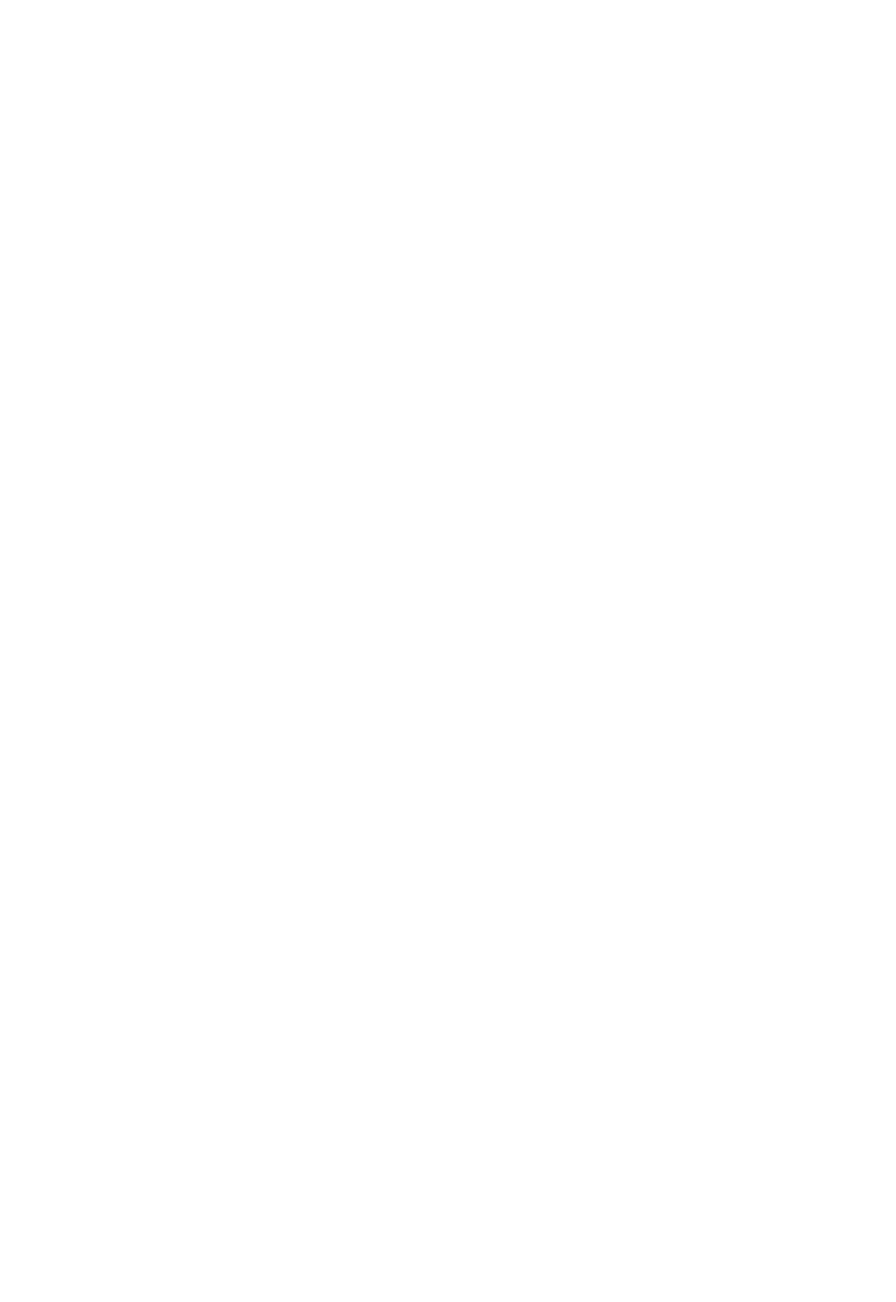
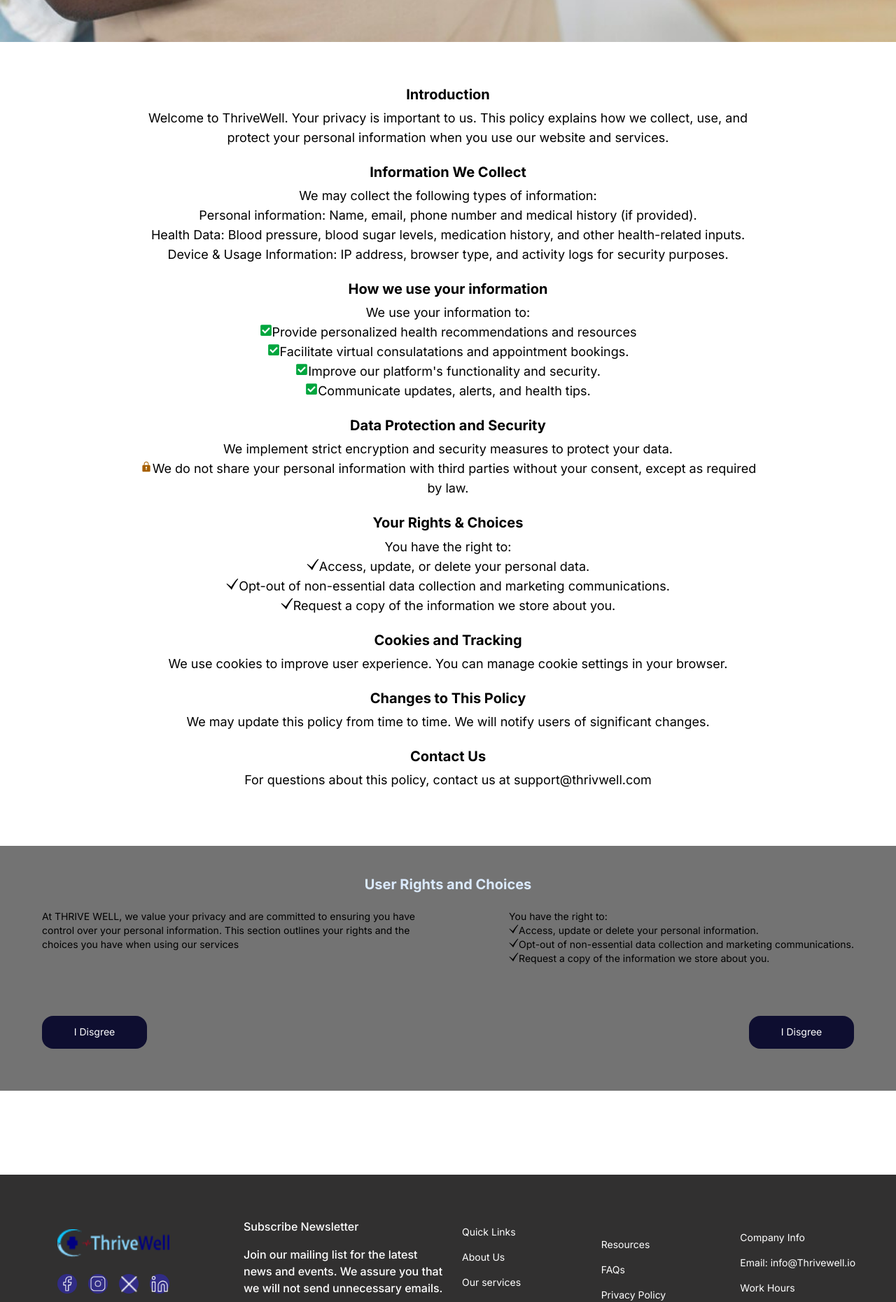
Before and after one commit to Benedyct01/thrivewell, a React (Vite) app: page /privacypolicy in a window 1280 px wide. Before the commit this address had no page. Shown: the part 740-2601 px from the top of the page at 70% size. Before the commit the page ends 800 px from the top, so only its background shows below. Built offline with nearby package versions, Linux system fonts and the light colour scheme.

Commit message:
Initial Commit

```diff
--- a/src/App.jsx
+++ b/src/App.jsx
@@ -8,6 +8,7 @@
 import Donations from './Donations'
 import Services from './Services'
 import Consultation from './Consultation'
+import Privacypolicy from './Privacypolicy'
 
 const App = () => {
   return (
@@ -19,6 +20,7 @@
       <Route path='/donations' element={ <Donations/> }/>
       <Route path='/services' element={ <Services/> }/>
       <Route path='/consultation' element={ <Consultation/> }/>
+      <Route path='/privacypolicy' element={ <Privacypolicy/> }/>
     </Routes>
     </BrowserRouter>
     </>
--- /dev/null
+++ b/src/Privacypolicy.jsx
@@ -0,0 +1,20 @@
+import React from 'react'
+import Navbar from './components/Navbar'
+import Hero from './components/privacypolicy/Hero'
+import Docs from './components/privacypolicy/Docs'
+import Rightsnchoices from './components/privacypolicy/Rightsnchoices'
+import Footer from './components/home/footer'
+
+const Privacypolicy = () => {
+  return (
+    <>
+    <Navbar/>
+    <Hero/>
+    <Docs/>
+    <Rightsnchoices/>
+    <Footer/>
+    </>
+  )
+}
+
+export default Privacypolicy
--- a/src/components/consultation/Dedicated.jsx
+++ b/src/components/consultation/Dedicated.jsx
@@ -4,16 +4,16 @@
   return (
     <>
     <section className='bg-[#C7DFE7] max-lg:mb-10'>
-        <div className='w-full flex flex-1/2 flex-col-reverse md:flex-row p-15 md:p-5 lg:p-20 md:gap-2 lg:gap-20 xl:gap-50'>
-            <div className='w-full md:w-[36%] lg:w-[36%] flex flex-col gap-7 max-md:items-center max-md:justify-center max-md:text-center'>
-                <div className='max-md:hidden flex flex-col gap-3 md:mt-[50%]'>
+        <div className='w-full flex flex-1/2 flex-col-reverse md:flex-row p-5 md:p-5 lg:p-20 md:gap-2 lg:gap-20 xl:gap-50'>
+            <div className='w-full md:w-[36%] lg:w-[36%] flex flex-col max-md:gap-3 gap-7 max-md:items-center max-md:justify-center max-md:text-center'>
+                <div className='max-md:hidden flex flex-col max-md:gap-1 gap-3 md:mt-[50%]'>
                   <div className="h-px size-5 w-30 bg-black">
                   </div>
                     <p className=' text-sm text-[#515151] tracking-widest font-semibold'>Meet a Doctor</p>
                 </div>
-                <h2 className='font-light text-2xl md:text-3xl'>We're Dedicated To Your Well-Being</h2>
+                <h2 className='max-md:mt-5 font-light text-base md:text-3xl'>We're Dedicated To Your Well-Being</h2>
                 <p className='text-sm text-[#515151]'>What's your biggest concern when it comes to online healthcare consulatations? Let's talk!"</p>
-                <button className='h-[50px] w-[170px] rounded-2xl bg-[#010080] hover:bg-indigo-950 text-white'>Contact Us</button>
+                <button className='h-[50px] w-[170px] rounded-2xl bg-[#010080] hover:bg-indigo-950 text-white max-md:mb-3'>Contact Us</button>
             </div>
 
 
@@ -24,13 +24,13 @@
                 <img src='/docthree.png' className='rounded-3xl min-w-[200px] min-h-[150px]'/>
                 <img src='/docfour.png' className='rounded-3xl -mt-20 min-w-[200px] min-h-[150px]'/>
             </div>
-            <div className='min-md:hidden min-w-[60%] items-center justify-around mx-auto grid grid-cols-2 gap-2 p-9 mt-15'>
+            <div className='min-md:hidden min-w-[60%] items-center justify-around mx-auto grid grid-cols-2 gap-2 mt-15'>
                 <img src='/mobiledocone.png' className='rounded-3xl -28 min-w-[130px] min-h-[170px] scale-x-[-1] mx-auto -mt-15'/>
                 <img src='/mobiledoctwo.png' className='rounded-3xl min-w-[130px] min-h-[170px] scale-x-[-1] mx-auto'/>
                 <img src='/mobiledocthree.png' className='rounded-3xl  min-w-[130px] min-h-[170px] scale-x-[-1] mx-auto -mt-15'/>
                 <img src='/mobiledocfour.png' className='rounded-3xl min-w-[130px] min-h-[170px] scale-x-[-1] mx-auto'/>
             </div>
-            <div className='min-md:hidden flex flex-col gap-3 mt-[10%] ml-auto'>
+            <div className='min-md:hidden flex flex-col gap-3 mt-[5%] ml-auto'>
                     <p className='text-sm text-[#515151] tracking-widest font-semibold'>Meet a Doctor</p>
                     <div className="h-px size-5 w-30 bg-black">
                   </div>
--- a/src/components/home/Donate.jsx
+++ b/src/components/home/Donate.jsx
@@ -1,4 +1,5 @@
 import React from 'react'
+import { Link } from 'react-router-dom'
 
 const Donate = () => {
   return (
@@ -6,9 +7,9 @@
     <div className='w-[90%] mx-auto p-12 max-sm:p-7 bg-[#D7D7D7] flex flex-row max-sm:flex-col rounded-lg'>
       <h1 className='text-[#0170FF] min-md:text-4xl max-md:text-2xl w-1/2 max-sm:w-full p-5'>Any amount helps take care of one patient, Every Penny Counts...</h1>
       <div className='flex min-sm:m-auto max-sm:pl-30'>
-            <button className='justify-center items-center text-center m-auto bg-indigo-900 hover:bg-indigo-950 text-white px-5 w-[220px] h-[75px] rounded-2xl max-md:w-[200px] max-md:h-[55px] '>
+           <Link to="/donations"><button className='justify-center items-center text-center m-auto bg-indigo-900 hover:bg-indigo-950 text-white px-5 w-[220px] h-[75px] rounded-2xl max-md:w-[200px] max-md:h-[55px] '>
       Donate
-            </button>
+            </button></Link>
       </div>
     </div>
     </>
--- a/src/components/home/Footer.jsx
+++ b/src/components/home/Footer.jsx
@@ -43,8 +43,8 @@
         <div className='w-full lg:w-1/2 mx-auto flex flex-row  gap-3 px-5 justify-center items-center max-lg:pt-8 font-light lg:font-normal'>
         <div className="flex flex-col gap-4 w-1/3 text-sm">
         <p>Quick Links</p>
-          <Link to="/" className="hover:text-indigo-600 transition">About Us</Link>
-          <a href="/about" className="hover:text-indigo-600 transition">Our services</a>
+          <Link to="/about" className="hover:text-indigo-600 transition">About Us</Link>
+          <a href="/services" className="hover:text-indigo-600 transition">Our services</a>
           <a href="/services" className="hover:text-indigo-600 transition">Article</a>
           <Link to="/contact" className="hover:text-indigo-600 transition">Contact Us</Link>
         </div>
@@ -53,7 +53,7 @@
         <div className="flex flex-col gap-4 w-1/3 text-sm font-light lg:font-normal">
         <p>Resources</p>
           <Link to="/" className="hover:text-indigo-600 transition">FAQs</Link>
-          <a href="/about" className="hover:text-indigo-600 transition">Privacy Policy</a>
+          <Link to="/privacypolicy" className="hover:text-indigo-600 transition">Privacy Policy</Link>
           <a href="/services" className="hover:text-indigo-600 transition">Terms of Service</a>
         </div>
 
--- /dev/null
+++ b/src/components/privacypolicy/Docs.jsx
@@ -0,0 +1,65 @@
+import React from 'react'
+import { FaCheckSquare } from "react-icons/fa";
+import { IoIosLock } from 'react-icons/io';
+import { GiCheckMark } from 'react-icons/gi';
+
+const Docs = () => {
+  return (
+    <>
+    <div className='text-center mb-5 gap-1 w-[70%] mx-auto'>
+        <h1 className='text-sm lg:text-lg xl:text-[20px] font-bold mb-1'>Introduction</h1>
+        <p className='text-sm md:text-base xl:text-lg'>Welcome to ThriveWell. Your privacy is important to us. This policy explains how we collect, use, and protect your personal
+information when you use our website and services.</p>
+    </div>
+
+    <div className='w-[70%] text-center mb-5 gap-1 mx-auto'>
+        <h1 className='text-sm lg:text-lg xl:text-[20px] font-bold mb-1'>Information We Collect</h1>
+        <p className='text-sm md:text-base xl:text-lg'>We may collect the following types of information:</p>
+        <p className='text-sm md:text-base xl:text-lg'>Personal information: Name, email, phone number and medical history (if provided).</p>
+        <p className='text-sm md:text-base xl:text-lg'>Health Data: Blood pressure, blood sugar levels, medication history, and other health-related inputs.</p>
+        <p className='text-sm md:text-base xl:text-lg'>Device & Usage Information: IP address, browser type, and activity logs for security purposes.</p>
+    </div>
+
+    <div className='text-center mb-5 gap-1 w-[70%] mx-auto'>
+        <h1 className='text-sm lg:text-lg xl:text-[20px] font-bold mb-1'>How we use your information</h1>
+        <p className='text-sm md:text-base xl:text-lg'>We use your information to:</p>
+        <p className='text-sm md:text-base xl:text-lg'><span className='text-green-600 inline-block'><FaCheckSquare/></span>Provide personalized health recommendations and resources</p>
+        <p className='text-sm md:text-base xl:text-lg'><span className='text-green-600 inline-block'><FaCheckSquare/></span>Facilitate virtual consulatations and appointment bookings.</p>
+        <p className='text-sm md:text-base xl:text-lg'><span className='text-green-600 inline-block'><FaCheckSquare/></span>Improve our platform's functionality and security.</p>
+        <p className='text-sm md:text-base xl:text-lg'><span className='text-green-600 inline-block'><FaCheckSquare/></span>Communicate updates, alerts, and health tips.</p>
+
+    </div>
+
+    <div className='w-[70%] mx-auto text-center mb-5 gap-1'>
+        <h1 className='text-sm lg:text-lg xl:text-[20px] font-bold mb-1'>Data Protection and Security</h1>
+        <p className='text-sm md:text-base xl:text-lg'>We implement strict encryption and security measures to protect your data.</p>
+        <p className='text-sm md:text-base xl:text-lg'><span className='text-yellow-700 inline-block'><IoIosLock/></span>We do not share your personal information with third parties without your consent, except as required by law.</p>
+    </div>
+
+    <div className='w-[70%] mx-auto text-center mb-5 gap-1'>
+        <h1 className='text-sm lg:text-lg xl:text-[20px] font-bold mb-1'>Your Rights & Choices</h1>
+        <p className='text-sm md:text-base xl:text-lg'>You have the right to:</p>
+        <p className='text-sm md:text-base xl:text-lg'><span className='inline-block'><GiCheckMark/></span>Access, update, or delete your personal data.</p>
+        <p className='text-sm md:text-base xl:text-lg'><span className='inline-block'><GiCheckMark/></span>Opt-out of non-essential data collection and marketing communications.</p>
+        <p className='text-sm md:text-base xl:text-lg'><span className='inline-block'><GiCheckMark/></span>Request a copy of the information we store about you.</p>
+    </div>
+
+    <div className='w-[70%] mx-auto text-center mb-5 gap-1'>
+        <h1 className='text-sm lg:text-lg xl:text-[20px] font-bold mb-1'>Cookies and Tracking</h1>
+        <p className='text-sm md:text-base xl:text-lg'>We use cookies to improve user experience. You can manage cookie settings in your browser.</p>
+    </div>
+
+    <div className='w-[70%] mx-auto text-center mb-5 gap-1'>
+        <h1 className='text-sm lg:text-lg xl:text-[20px] font-bold mb-1'>Changes to This Policy</h1>
+        <p className='text-sm md:text-base xl:text-lg'>We may update this policy from time to time. We will notify users of significant changes.</p>
+    </div>
+
+    <div className='w-[70%] mx-auto text-center mb-5 gap-1'>
+        <h1 className='text-sm lg:text-lg xl:text-[20px] font-bold mb-1'>Contact Us</h1>
+        <p className='text-sm md:text-base xl:text-lg'>For questions about this policy, contact us at <span><a href="support@thrivwell.com">support@thrivwell.com</a></span></p>
+    </div>
+    </>
+  )
+}
+
+export default Docs
--- /dev/null
+++ b/src/components/privacypolicy/Hero.jsx
@@ -0,0 +1,17 @@
+import React from 'react'
+
+const Hero = () => {
+  return (
+    <>
+    <section className='mb-15'>
+        <div className='w-full h-[100vh] relative'>
+            <img src="/privacypolicyhero.png" alt="privacypolicy" className='object-cover bg-no-repeat bg-center w-full h-[100vh]'/>
+            <img src='/privacypolicyblob.png' className='absolute top-0 right-0 z-1 h-[40%] max-lg:hidden'/>
+            <span className='absolute top-[50vh] text-white text-7xl font-bold inset-0 w-full text-center'>Privacy Policy</span>
+        </div>
+    </section>
+    </>
+  )
+}
+
+export default Hero
--- /dev/null
+++ b/src/components/privacypolicy/Rightsnchoices.jsx
@@ -0,0 +1,32 @@
+import React from 'react'
+import { GiCheckMark } from 'react-icons/gi';
+
+const Rightsnchoices = () => {
+  return (
+    <>
+    <div className='mt-20 bg-neutral-500 p-5 md:p-7 lg:p-10'>
+    <div className='w-full text-center text-blue-100 font-bold text-base md:text-lg xl:text-[20px]'>User Rights and Choices</div>
+    <div className='flex flex-row p-5 gap-15'>
+        <div className='w-1/2 flex flex-col text-sm'>At THRIVE WELL, we value your privacy and are committed to ensuring you have control over your personal information. This section outlines your rights and the choices you have when using our services
+        </div>
+
+        <div className='w-1/2 flex flex-col text-sm'>
+        <div className='ml-auto flex flex-col justify-end'>
+            You have the right to:
+           <p> <span className='inline-block'><GiCheckMark/></span>Access, update or delete your personal information.</p>
+            <p> <span className='inline-block'><GiCheckMark/></span>Opt-out of non-essential data collection and marketing communications.</p>
+            <p> <span className='inline-block'><GiCheckMark/></span>Request a copy of the information we store about you.</p>
+        </div>
+
+        </div>
+    </div>
+    <div className='flex flex-row w-full p-5'>
+        <div className='w-1/2'><button className='mt-8 h-[47px] w-[150px] rounded-2xl bg-[#0e0e30] hover:bg-indigo-950 text-white text-center text-sm'>I Disgree</button></div>
+        <div className='w-1/2 flex justify-end'><button className='mt-8 h-[47px] w-[150px] rounded-2xl bg-[#0e0e30] hover:bg-indigo-950 text-white text-center text-sm'>I Disgree</button></div>
+    </div>
+    </div>
+    </>
+  )
+}
+
+export default Rightsnchoices
```
Also changed, not shown: public/privacypolicyblob.png (added), public/privacypolicyhero.png (added).
